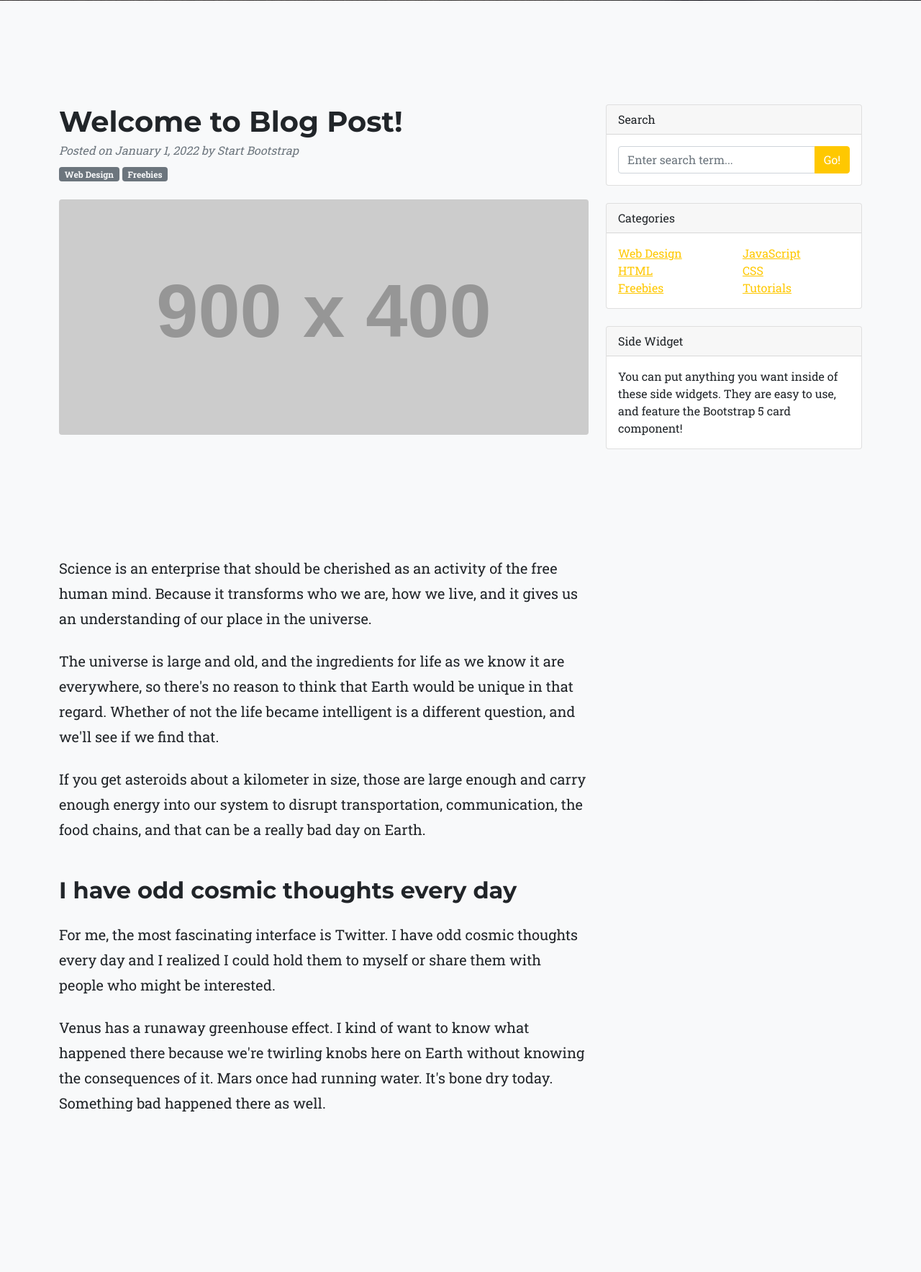
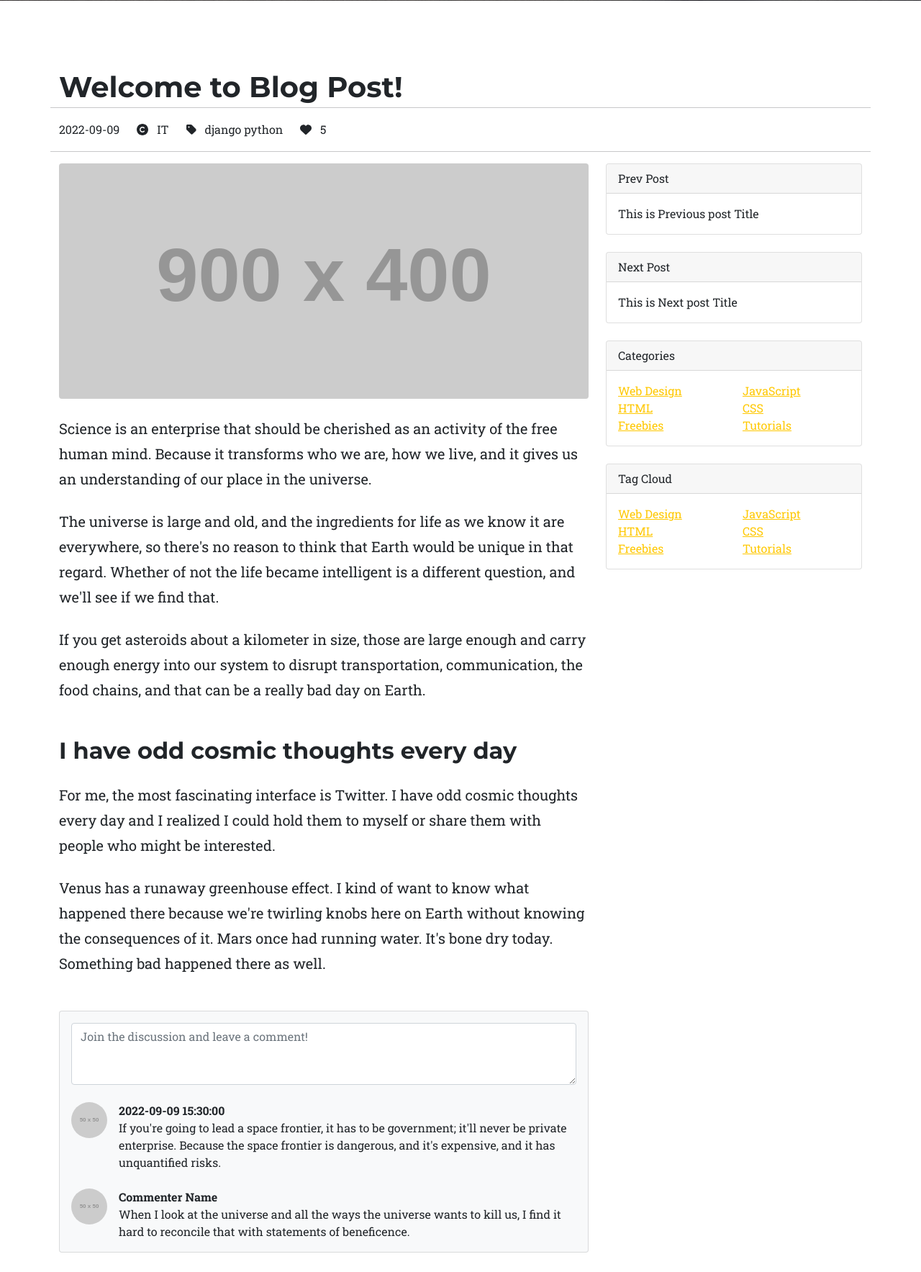
Before and after one commit to hanumoka/vue-django-agency, a Django app: template templates/blog/post_detail.html in a window 1280 px wide. Shown: the part 663-2430 px from the top of the page at 72% size. After the commit the page ends 2403 px from the top, so only its background shows below. Run offline with Django 4.2, Linux system fonts and the light colour scheme; the template is opened without the code that fills it, so the values that code supplies are empty; grey boxes labelled with a size stand in for pictures from a placeholder-image service; some libraries are stand-ins or nearby versions.

Commit message:
post_detail.html 디자인 수정

```diff
--- a/templates/blog/post_detail.html
+++ b/templates/blog/post_detail.html
@@ -5,88 +5,103 @@
 {% block title %}post_detail.html{% endblock %}
 
 {% block content %}
-        <!-- Post Detail Grid-->
-        <section class="page-section bg-light" id="post">
-            <div class="container mt-5">
+    <!-- Post Detail Grid-->
+    <section class="page-section" id="post">
+        <div class="container">
+            <div class="row">
+                <!-- Post header-->
+                <!-- Post title-->
+                <h1 class="fw-bolder mb-1">Welcome to Blog Post!</h1>
+                <hr>
+                <p>
+                    <span>2022-09-09 &emsp;</span>
+                    <i class="fas fa-copyright"></i> &nbsp;
+                    <span>IT &emsp;</span>
+                    <i class="fas fa-tag"></i> &nbsp;
+                    <span>django python &emsp;</span>
+                    <i class="fas fa-heart"></i> &nbsp;
+                    <span>5 &emsp;</span>
+                </p>
+                <hr>
+            </div>
             <div class="row">
                 <div class="col-lg-8">
                     <!-- Post content-->
                     <article>
-                        <!-- Post header-->
-                        <header class="mb-4">
-                            <!-- Post title-->
-                            <h1 class="fw-bolder mb-1">Welcome to Blog Post!</h1>
-                            <!-- Post meta content-->
-                            <div class="text-muted fst-italic mb-2">Posted on January 1, 2022 by Start Bootstrap</div>
-                            <!-- Post categories-->
-                            <a class="badge bg-secondary text-decoration-none link-light" href="#!">Web Design</a>
-                            <a class="badge bg-secondary text-decoration-none link-light" href="#!">Freebies</a>
-                        </header>
                         <!-- Preview image figure-->
-                        <figure class="mb-4"><img class="img-fluid rounded" src="https://dummyimage.com/900x400/ced4da/6c757d.jpg" alt="..." /></figure>
+                        <figure class="mb-4"><img class="img-fluid rounded"
+                                                  src="https://dummyimage.com/900x400/ced4da/6c757d.jpg" alt="..."/>
+                        </figure>
                         <!-- Post content-->
-                        <section class="mb-5">
-                            <p class="fs-5 mb-4">Science is an enterprise that should be cherished as an activity of the free human mind. Because it transforms who we are, how we live, and it gives us an understanding of our place in the universe.</p>
-                            <p class="fs-5 mb-4">The universe is large and old, and the ingredients for life as we know it are everywhere, so there's no reason to think that Earth would be unique in that regard. Whether of not the life became intelligent is a different question, and we'll see if we find that.</p>
-                            <p class="fs-5 mb-4">If you get asteroids about a kilometer in size, those are large enough and carry enough energy into our system to disrupt transportation, communication, the food chains, and that can be a really bad day on Earth.</p>
+                        <div class="mb-5">
+                            <p class="fs-5 mb-4">Science is an enterprise that should be cherished as an activity of the
+                                free human mind. Because it transforms who we are, how we live, and it gives us an
+                                understanding of our place in the universe.</p>
+                            <p class="fs-5 mb-4">The universe is large and old, and the ingredients for life as we know
+                                it are everywhere, so there's no reason to think that Earth would be unique in that
+                                regard. Whether of not the life became intelligent is a different question, and we'll
+                                see if we find that.</p>
+                            <p class="fs-5 mb-4">If you get asteroids about a kilometer in size, those are large enough
+                                and carry enough energy into our system to disrupt transportation, communication, the
+                                food chains, and that can be a really bad day on Earth.</p>
                             <h2 class="fw-bolder mb-4 mt-5">I have odd cosmic thoughts every day</h2>
-                            <p class="fs-5 mb-4">For me, the most fascinating interface is Twitter. I have odd cosmic thoughts every day and I realized I could hold them to myself or share them with people who might be interested.</p>
-                            <p class="fs-5 mb-4">Venus has a runaway greenhouse effect. I kind of want to know what happened there because we're twirling knobs here on Earth without knowing the consequences of it. Mars once had running water. It's bone dry today. Something bad happened there as well.</p>
-                        </section>
+                            <p class="fs-5 mb-4">For me, the most fascinating interface is Twitter. I have odd cosmic
+                                thoughts every day and I realized I could hold them to myself or share them with people
+                                who might be interested.</p>
+                            <p class="fs-5 mb-4">Venus has a runaway greenhouse effect. I kind of want to know what
+                                happened there because we're twirling knobs here on Earth without knowing the
+                                consequences of it. Mars once had running water. It's bone dry today. Something bad
+                                happened there as well.</p>
+                        </div>
                     </article>
                     <!-- Comments section-->
-                    <section class="mb-5">
+                    <div class="mb-5">
                         <div class="card bg-light">
                             <div class="card-body">
                                 <!-- Comment form-->
-                                <form class="mb-4"><textarea class="form-control" rows="3" placeholder="Join the discussion and leave a comment!"></textarea></form>
+                                <form class="mb-4"><textarea class="form-control" rows="3"
+                                                             placeholder="Join the discussion and leave a comment!"></textarea>
+                                </form>
                                 <!-- Comment with nested comments-->
                                 <div class="d-flex mb-4">
                                     <!-- Parent comment-->
-                                    <div class="flex-shrink-0"><img class="rounded-circle" src="https://dummyimage.com/50x50/ced4da/6c757d.jpg" alt="..." /></div>
+                                    <div class="flex-shrink-0"><img class="rounded-circle"
+                                                                    src="https://dummyimage.com/50x50/ced4da/6c757d.jpg"
+                                                                    alt="..."/></div>
                                     <div class="ms-3">
-                                        <div class="fw-bold">Commenter Name</div>
-                                        If you're going to lead a space frontier, it has to be government; it'll never be private enterprise. Because the space frontier is dangerous, and it's expensive, and it has unquantified risks.
-                                        <!-- Child comment 1-->
-                                        <div class="d-flex mt-4">
-                                            <div class="flex-shrink-0"><img class="rounded-circle" src="https://dummyimage.com/50x50/ced4da/6c757d.jpg" alt="..." /></div>
-                                            <div class="ms-3">
-                                                <div class="fw-bold">Commenter Name</div>
-                                                And under those conditions, you cannot establish a capital-market evaluation of that enterprise. You can't get investors.
-                                            </div>
-                                        </div>
-                                        <!-- Child comment 2-->
-                                        <div class="d-flex mt-4">
-                                            <div class="flex-shrink-0"><img class="rounded-circle" src="https://dummyimage.com/50x50/ced4da/6c757d.jpg" alt="..." /></div>
-                                            <div class="ms-3">
-                                                <div class="fw-bold">Commenter Name</div>
-                                                When you put money directly to a problem, it makes a good headline.
-                                            </div>
-                                        </div>
+                                        <div class="fw-bold">2022-09-09 15:30:00</div>
+                                        If you're going to lead a space frontier, it has to be government; it'll never
+                                        be private enterprise. Because the space frontier is dangerous, and it's
+                                        expensive, and it has unquantified risks.
                                     </div>
                                 </div>
                                 <!-- Single comment-->
                                 <div class="d-flex">
-                                    <div class="flex-shrink-0"><img class="rounded-circle" src="https://dummyimage.com/50x50/ced4da/6c757d.jpg" alt="..." /></div>
+                                    <div class="flex-shrink-0"><img class="rounded-circle"
+                                                                    src="https://dummyimage.com/50x50/ced4da/6c757d.jpg"
+                                                                    alt="..."/></div>
                                     <div class="ms-3">
                                         <div class="fw-bold">Commenter Name</div>
-                                        When I look at the universe and all the ways the universe wants to kill us, I find it hard to reconcile that with statements of beneficence.
+                                        When I look at the universe and all the ways the universe wants to kill us, I
+                                        find it hard to reconcile that with statements of beneficence.
                                     </div>
                                 </div>
                             </div>
                         </div>
-                    </section>
+                    </div>
                 </div>
                 <!-- Side widgets-->
                 <div class="col-lg-4">
-                    <!-- Search widget-->
                     <div class="card mb-4">
-                        <div class="card-header">Search</div>
+                        <div class="card-header">Prev Post</div>
                         <div class="card-body">
-                            <div class="input-group">
-                                <input class="form-control" type="text" placeholder="Enter search term..." aria-label="Enter search term..." aria-describedby="button-search" />
-                                <button class="btn btn-primary" id="button-search" type="button">Go!</button>
-                            </div>
+                          This is Previous post Title
+                        </div>
+                    </div>
+                    <div class="card mb-4">
+                        <div class="card-header">Next Post</div>
+                        <div class="card-body">
+                          This is Next post Title
                         </div>
                     </div>
                     <!-- Categories widget-->
@@ -111,13 +126,29 @@
                             </div>
                         </div>
                     </div>
-                    <!-- Side widget-->
                     <div class="card mb-4">
-                        <div class="card-header">Side Widget</div>
-                        <div class="card-body">You can put anything you want inside of these side widgets. They are easy to use, and feature the Bootstrap 5 card component!</div>
+                        <div class="card-header">Tag Cloud</div>
+                        <div class="card-body">
+                            <div class="row">
+                                <div class="col-sm-6">
+                                    <ul class="list-unstyled mb-0">
+                                        <li><a href="#!">Web Design</a></li>
+                                        <li><a href="#!">HTML</a></li>
+                                        <li><a href="#!">Freebies</a></li>
+                                    </ul>
+                                </div>
+                                <div class="col-sm-6">
+                                    <ul class="list-unstyled mb-0">
+                                        <li><a href="#!">JavaScript</a></li>
+                                        <li><a href="#!">CSS</a></li>
+                                        <li><a href="#!">Tutorials</a></li>
+                                    </ul>
+                                </div>
+                            </div>
+                        </div>
                     </div>
                 </div>
             </div>
         </div>
-        </section>
+    </section>
 {% endblock %}
```
